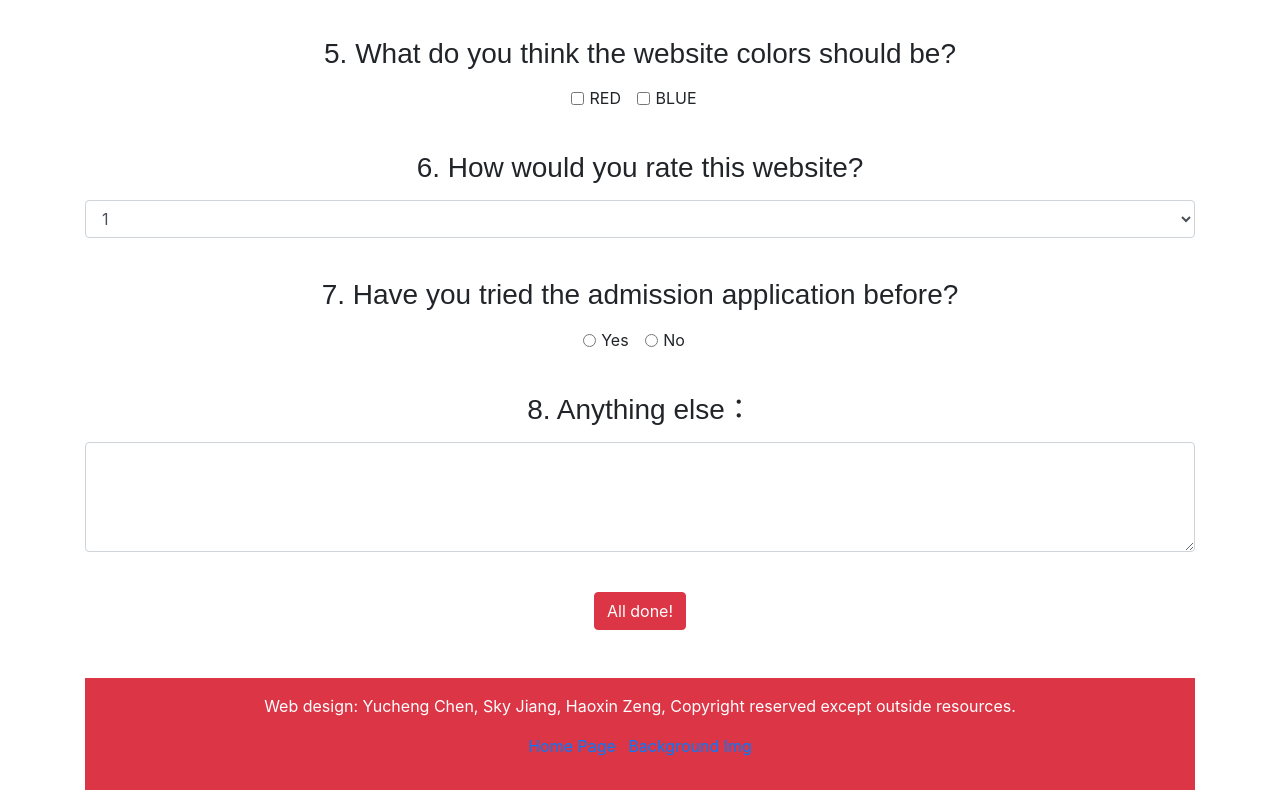
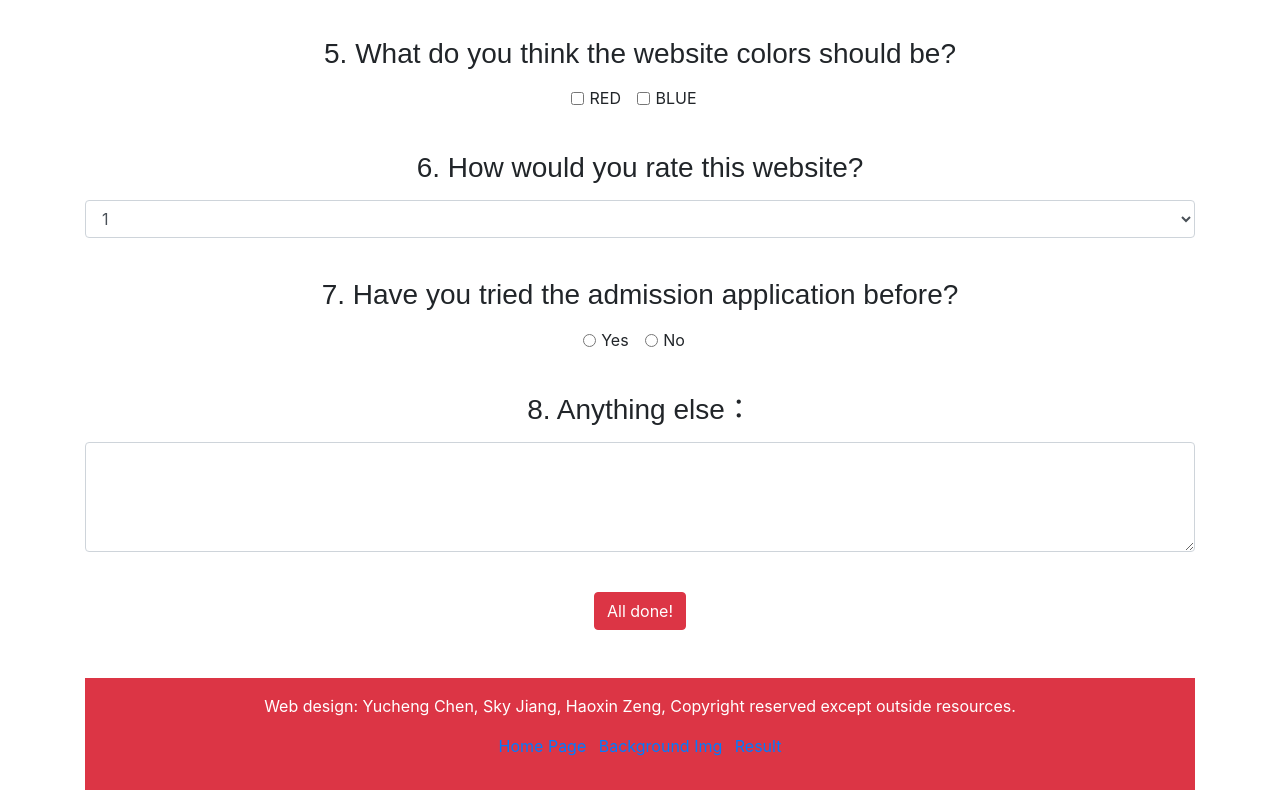
Before and after one commit to uottawa20241seg3125agroup39/lab6, a website built with webpack: page view/index.html in a window 1280 px wide. Shown: the part 902-1692 px from the top of the page. Built offline with nearby package versions, Linux system fonts and the light colour scheme.

Commit message:
Update index.html

```diff
--- a/view/index.html
+++ b/view/index.html
@@ -186,6 +186,7 @@
         <ul class="list-inline">
           <li class="list-inline-item"><a href="https://lab.seg3125.uocourse.skycloud.wang" title="Lab Home Page">Home Page</a></li>
           <li class="list-inline-item"><a href="https://blog.jixiaob.cn/backup/hertakuru/" title="kururu~">Background Img</a></li>
+          <li class="list-inline-item"><a href="/result" target="_blank">Result</a></li>
 
         </ul>
       </div>
```
